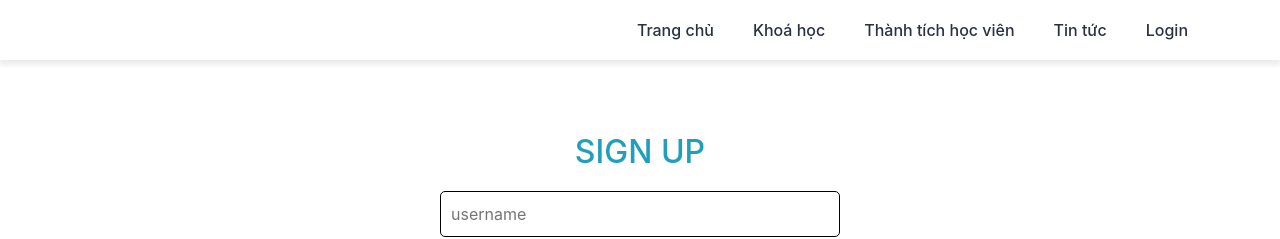
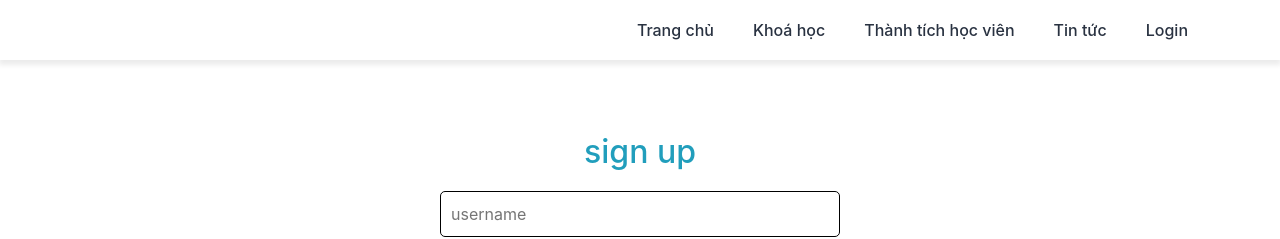
Before and after one commit to huongthaoh/sat-web, a React (Create React App) app in the folder client/: page /dang-ky in a window 1280 px wide. Shown: the top 239 px of the page. Built offline with nearby package versions, Linux system fonts and the light colour scheme; no server answers.

Commit message:
frontend

```diff
--- a/client/src/components/Navbar/Navbar2.css
+++ b/client/src/components/Navbar/Navbar2.css
@@ -12,6 +12,10 @@ nav {
     /* padding: 20px 80px; */
 
     /* background-color: var(--cl-light); */
+}
+
+.nav--user {
+    display: flex;
 }
 
 .nav--boxshadow {
--- a/client/src/components/Navbar/Navbar2.js
+++ b/client/src/components/Navbar/Navbar2.js
@@ -79,10 +79,13 @@ function Navbar() {
             <li><Link className = "nav--link" to = "/hoc-vien">Thành tích học viên</Link></li>
             <li><Link className = "nav--link" to = "/tin-tuc">Tin tức</Link></li>
             {/* <li><Link className = "nav--link" to = "/">Trang chủ</Link></li> */}
+            {username && (
+                <div className='nav--user'>
+                <li><Link className = "nav--link" to="/dang-ky">Register</Link></li>
+                <li><a href = "" onClick = {logout}> Sign out</a></li>
+                </div>
+            )}
 
-            {username && (
-                <li><a href = "" onClick = {logout}> Sign out</a></li>
-            )}
             {!username && (
                 <li><Link className = "nav--link" to="/dang-nhap">Login</Link></li>
             )}
--- a/client/src/pages/Home/Hero.css
+++ b/client/src/pages/Home/Hero.css
@@ -144,5 +144,6 @@
     .home-heroSci li a {
         background-color: var(--cl-primary);
         color: var(--cl-light);
+
     }
 }
--- a/client/src/pages/Login/Register.js
+++ b/client/src/pages/Login/Register.js
@@ -33,7 +33,7 @@ function Register() {
     <div className='container py-5 h-100'>
 
         <form onSubmit = {register} className = "login-form" action="">
-          <h2 className='login-title'>SIGN UP</h2>
+          <h2 className='login-title'>sign up</h2>
           <input  type="text"
                   placeholder='username'
                   value = {username}
```
Also changed, not shown: 1 other file (tests, documents, lock files or other folders).
